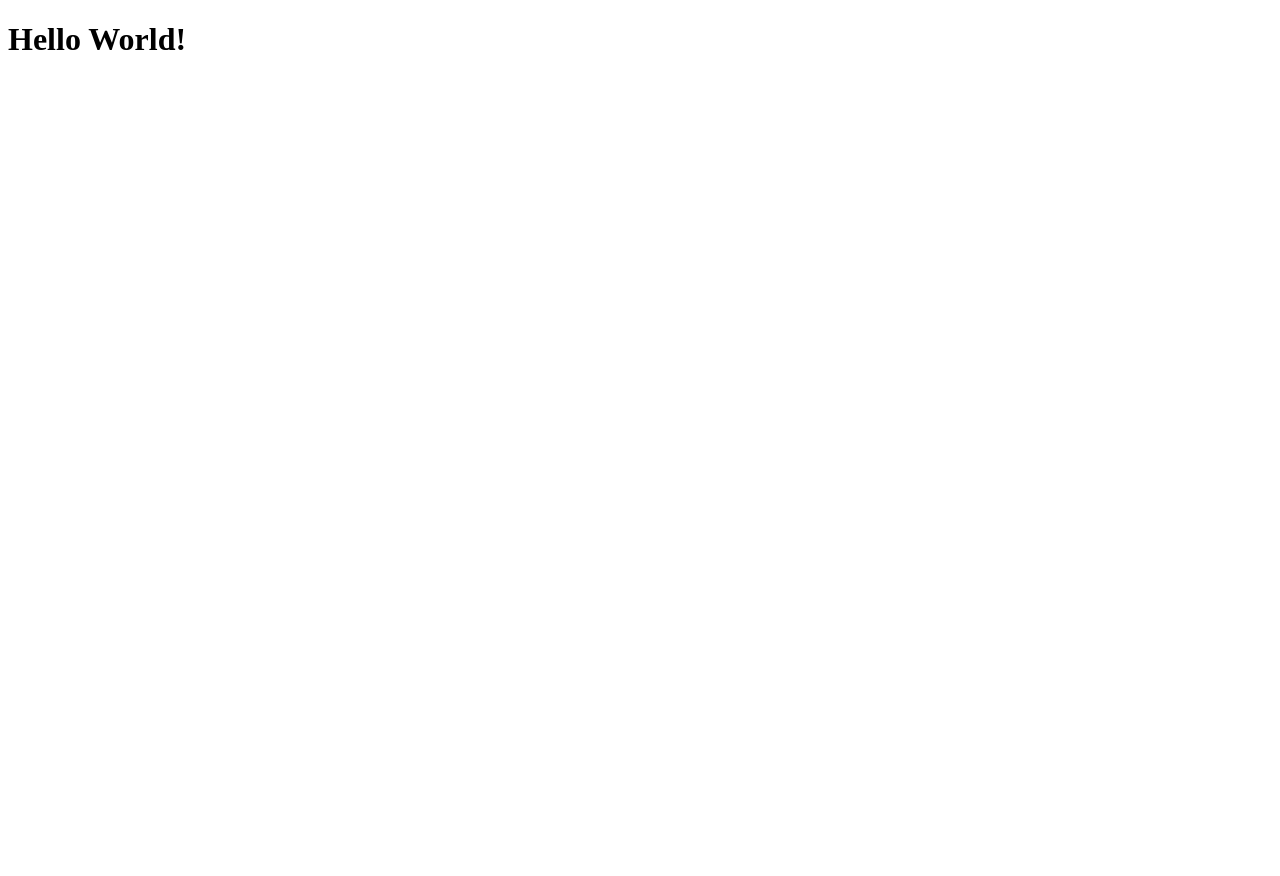
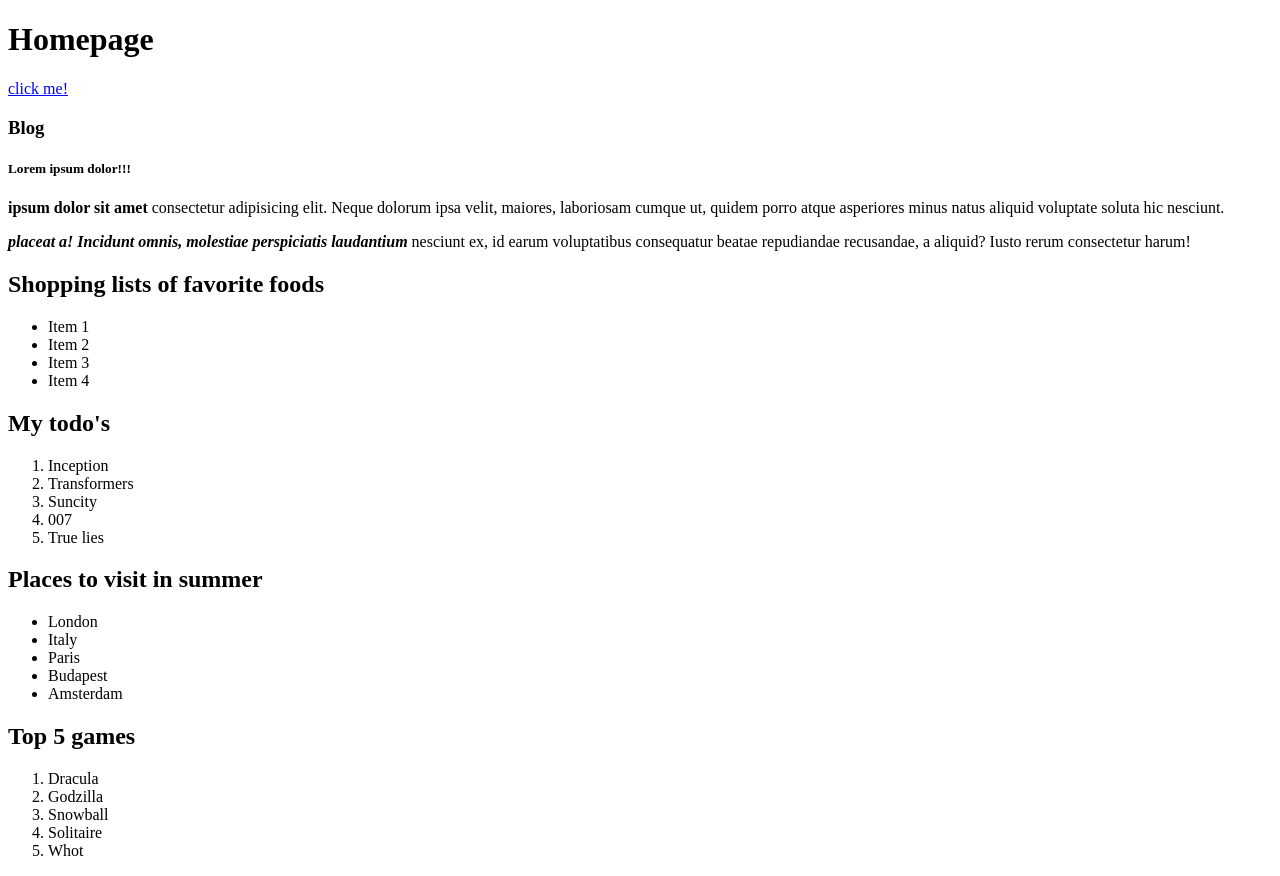
Before and after one commit to opeyemi84/git_test, a plain HTML site: page index.html in a window 1280 px wide. Before the commit the page ends 800 px from the top, so only its background shows below. Drawn offline with Linux system fonts and the light colour scheme.

Commit message:
upadated index.html file

```diff
--- a/index.html
+++ b/index.html
@@ -7,6 +7,54 @@
     <title>My First Webpage</title>
   </head>
   <body>
-    <h1>Hello World!</h1>
+    <h1>Homepage</h1>
+    <a href="https://www.theodinproject.com/about">click me!</a>
+    <h3>Blog</h3>
+    <h5><strong>Lorem ipsum dolor!!!</h5></strong>
+    <p>
+      <strong>ipsum dolor sit amet</strong> consectetur adipisicing elit. Neque
+      dolorum ipsa velit, maiores, laboriosam cumque ut, quidem porro atque
+      asperiores minus natus aliquid voluptate soluta hic nesciunt.
+    </p>
+    <p>
+      <strong
+        ><em
+          >placeat a! Incidunt omnis, molestiae perspiciatis laudantium</em
+        ></strong
+      >
+      nesciunt ex, id earum voluptatibus consequatur beatae repudiandae
+      recusandae, a aliquid? Iusto rerum consectetur harum!
+    </p>
+    <h2>Shopping lists of favorite foods</h2>
+    <ul>
+        <li>Item 1</li>
+        <li>Item 2</li>
+        <li>Item 3</li>
+        <li>Item 4</li>
+    </ul>
+    <h2>My todo's</h2>
+    <ol>
+        <li>Inception</li>
+        <li>Transformers</li>
+        <li>Suncity</li>
+        <li>007</li>
+        <li>True lies</li>
+    </ol>
+    <h2>Places to visit in summer</h2>
+    <ul>
+        <li>London</li>
+        <li>Italy</li>
+        <li>Paris</li>
+        <li>Budapest</li>
+        <li>Amsterdam</li>
+    </ul>
+    <h2>Top 5 games</h2>
+    <ol>
+        <li>Dracula</li>
+        <li>Godzilla</li>
+        <li>Snowball</li>
+        <li>Solitaire</li>
+        <li>Whot</li>
+    </ol>
   </body>
 </html>
```
